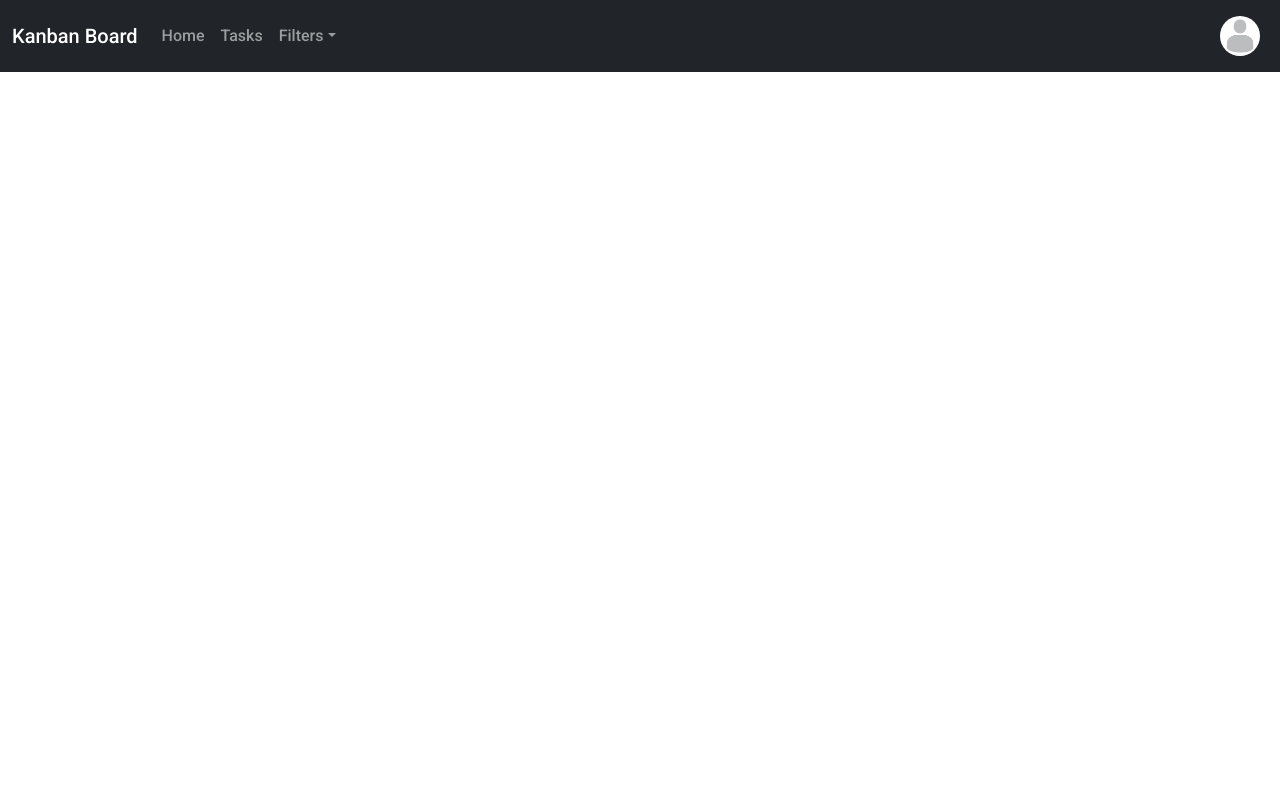
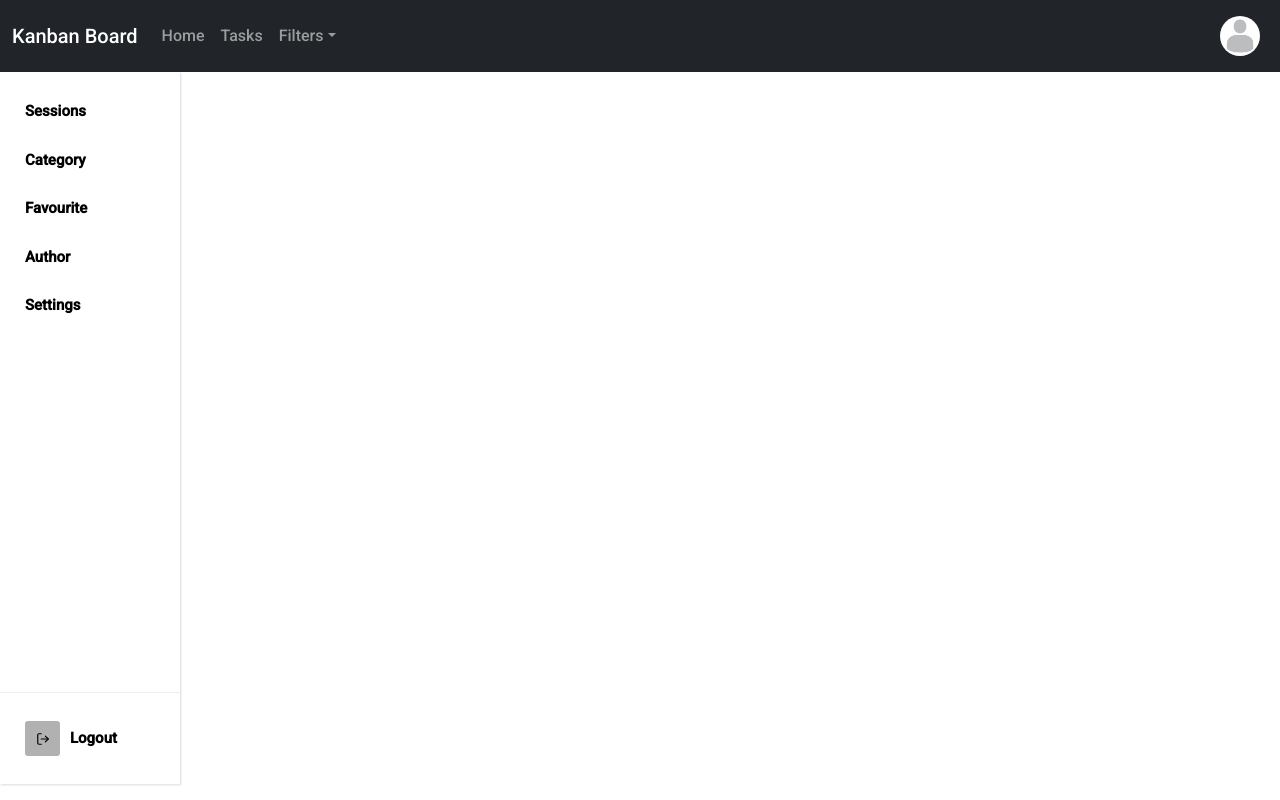
Before and after one commit to achrafhardizi/Kanban-Project, a React (Create React App) app: page / in a window 1280 px wide. Built offline with nearby package versions, Linux system fonts and the light colour scheme.

Commit message:
Added sidebar

```diff
--- a/package.json
+++ b/package.json
@@ -1,5 +1,5 @@
 {
-  "name": "kanbancl",
+  "name": "Kanban Board",
   "version": "0.1.0",
   "private": true,
   "dependencies": {
@@ -13,6 +13,8 @@
     "react": "^17.0.2",
     "react-bootstrap": "^2.1.2",
     "react-dom": "^17.0.2",
+    "react-icons": "^4.3.1",
+    "react-pro-sidebar": "^0.7.1",
     "react-scripts": "5.0.0",
     "wait-on": "^6.0.1",
     "web-vitals": "^2.1.4"
--- a/src/App.js
+++ b/src/App.js
@@ -1,23 +1,14 @@
 import './App.css';
-import {LoginPanel, Navibar} from './Components'
+import {LoginPanel, Navibar, Sidebar} from './Components'
 import {Container} from "react-bootstrap";
 
 function App() {
     return (
         <div className="App">
             <Navibar />
+            <Sidebar />
         </div>
     );
 }
 
 export default App;
-
-/*<Container style={{
-                width: "25em",
-                position: "absolute",
-                top: "50%",
-                left: "50%",
-                transform: "translate(-50%, -50%)"
-            }}>
-                <LoginPanel/>
-            </Container> */
--- a/src/Components/Navibar/Navibar.jsx
+++ b/src/Components/Navibar/Navibar.jsx
@@ -3,7 +3,7 @@ import React from 'react'
 import { Navbar, Nav, Container, NavDropdown } from 'react-bootstrap'
 import PropTypes from 'prop-types'
 
-const NaviBar = ({logo}) => {
+const Navibar = ({logo}) => {
     return (
         <div className='Navbar'>
             <Navbar expand="lg" bg="dark" variant="dark">
@@ -32,8 +32,8 @@ const NaviBar = ({logo}) => {
     )
 }
 
-NaviBar.defaultProps = {
+Navibar.defaultProps = {
     logo: logo
 }
 
-export default NaviBar
+export default Navibar
--- a/src/Components/Sidebar/Sidebar.jsx
+++ b/src/Components/Sidebar/Sidebar.jsx
@@ -1,9 +1,65 @@
-import React from 'react'
+
+//import useState hook to create menu collapse state
+import React, { useState } from "react";
+
+//import react pro sidebar components
+import {
+  ProSidebar,
+  Menu,
+  MenuItem,
+  SidebarHeader,
+  SidebarFooter,
+  SidebarContent,
+} from "react-pro-sidebar";
+
+//import icons from react icons
+import { FaList, FaRegHeart } from "react-icons/fa";
+import { FiHome, FiLogOut, FiArrowLeftCircle, FiArrowRightCircle } from "react-icons/fi";
+import { RiPencilLine } from "react-icons/ri";
+import { BiCog } from "react-icons/bi";
+
+
+//import sidebar css from react-pro-sidebar module and our custom css
+import "react-pro-sidebar/dist/css/styles.css";
+import "./sidebar.css";
+
 
 const Sidebar = () => {
+
+    //create initial menuCollapse state using useState hook
+    const [menuCollapse, setMenuCollapse] = useState(false)
+
+    //create a custom function that will change menucollapse state from false to true and true to false
+  const menuIconClick = () => {
+    //condition checking to change state from true to false and vice versa
+    setMenuCollapse(!menuCollapse);
+  };
+
   return (
-    <div></div>
-  )
-}
+    <>
+      <div id="sidebar">
+          {/* collapsed props to change menu size using menucollapse state */}
+        <ProSidebar collapsed={menuCollapse}>
+          <SidebarContent>
+            <Menu iconShape="square">
+              <MenuItem /*active={true}*/>
+                Sessions
+              </MenuItem>
+              <MenuItem>Category</MenuItem>
+              <MenuItem>Favourite</MenuItem>
+              <MenuItem>Author</MenuItem>
+              <MenuItem>Settings</MenuItem>
+            </Menu>
+          </SidebarContent>
+          <SidebarFooter>
+            <Menu iconShape="square">
+              <MenuItem icon={<FiLogOut />}>Logout</MenuItem>
+            </Menu>
+          </SidebarFooter>
+        </ProSidebar>
+      </div>
+    </>
+  );
+};
 
-export default Sidebar
+export default Sidebar;
--- a/src/Components/Sidebar/sidebar.css
+++ b/src/Components/Sidebar/sidebar.css
@@ -0,0 +1,81 @@
+#sidebar {
+    position: absolute;
+    width: 180px;
+}
+
+#sidebar .pro-sidebar {
+    height: 89vh;
+}
+
+#sidebar .closemenu {
+    color: rgb(0, 0, 0);
+    position: absolute;
+    right: 0;
+    z-index: 1;
+    line-height: 20px;
+    border-radius: 50%;
+    font-weight: bold;
+    font-size: 22px;
+    top: 55px;
+    cursor: pointer;
+}
+
+#sidebar .pro-sidebar {
+    width: 100%;
+    min-width: 100%;
+}
+
+#sidebar .pro-sidebar.collapsed {
+    width: 80px;
+    min-width: 80px;
+}
+
+#sidebar .pro-sidebar-inner {
+    background-color: rgb(255, 255, 255);
+    box-shadow: 0.5px 0.866px 2px 0px rgba(0, 0, 0, 0.15);
+}
+
+#sidebar .pro-sidebar-inner .pro-sidebar-layout {
+    overflow-y: hidden;
+}
+
+#sidebar .pro-sidebar-inner .pro-sidebar-layout .logotext p {
+    font-size: 20px;
+    padding: 0 20px;
+    color: #000;
+    font-weight: bold;
+}
+
+#sidebar .pro-sidebar-inner .pro-sidebar-layout ul {
+    padding: 0 5px;
+}
+
+#sidebar .pro-sidebar-inner .pro-sidebar-layout ul .pro-inner-item {
+    color: #000;
+    margin: 10px 0px;
+    font-weight: bold;
+}
+
+#sidebar .pro-sidebar-inner .pro-sidebar-layout ul .pro-inner-item .pro-icon-wrapper {
+    background-color: #b1b1b1;
+    color: #000;
+    border-radius: 3px;
+}
+
+#sidebar .pro-sidebar-inner .pro-sidebar-layout ul .pro-inner-item .pro-icon-wrapper .pro-item-content {
+    color: #000;
+}
+
+#sidebar .pro-sidebar-inner .pro-sidebar-layout .active {
+    background-color: rgb(80, 80, 80);
+}
+
+#sidebar .logo {
+    padding: 20px;
+}
+
+@media only screen and (max-width: 720px) {
+    html {
+        overflow: hidden;
+    }
+}
--- a/src/Components/index.js
+++ b/src/Components/index.js
@@ -1,2 +1,3 @@
 export { default as LoginPanel } from './Login/LoginPanel'
-export { default as Navibar} from './Navibar/Navibar'
+export { default as Navibar } from './Navibar/Navibar'
+export { default as Sidebar } from './Sidebar/Sidebar'
```
Also changed, not shown: 1 other file (tests, documents, lock files or other folders).
